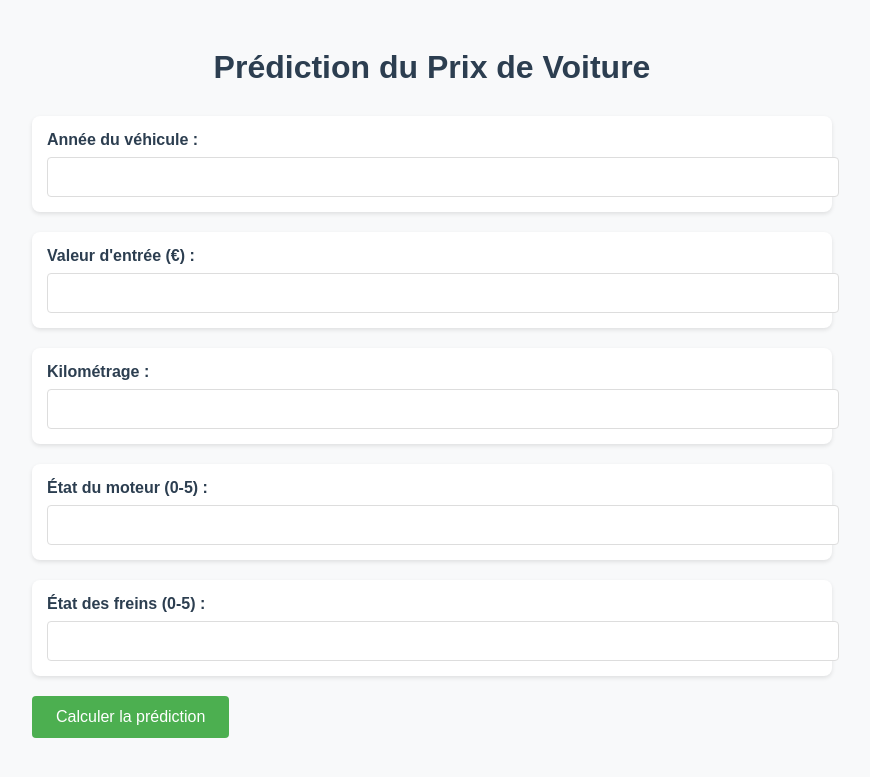
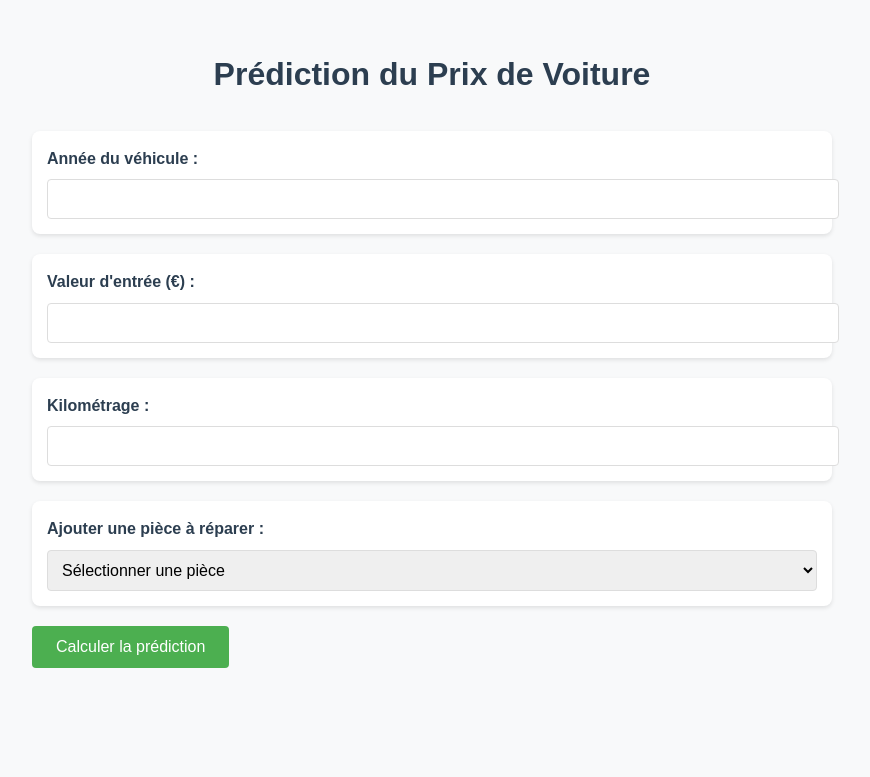
Before and after one commit to Salmasrj/prestige-motors, a Flask app: page / in a window 1280 px wide. Shown: the top 777 px of the page, without its empty margins (208-1078 px from the left). Run offline with Flask 3, Linux system fonts and the light colour scheme.

Commit message:
v2
Faudra augmenter la taille de la BDD pour avoir de bonnes prédictions

```diff
--- a/src/model/predictor.py
+++ b/src/model/predictor.py
@@ -8,6 +8,15 @@
     def __init__(self):
         self.model = None
         self.feature_names = ['Année', 'ValeurEntrée', 'Kilométrage', 'ImportancePieces']
+        self.pieces_uniques = set()
+
+    def get_unique_pieces(self, data_path):
+        df = pd.read_csv(data_path)
+        for pieces_str in df['Pièces']:
+            pieces = json.loads(pieces_str)
+            for piece in pieces:
+                self.pieces_uniques.add(piece['nom_pièce'])
+        return sorted(list(self.pieces_uniques))
 
     def process_pieces(self, pieces_str):
         pieces = json.loads(pieces_str) if isinstance(pieces_str, str) else pieces_str
@@ -17,6 +26,7 @@
     def train(self, data_path):
         # Charger les données
         df = pd.read_csv(data_path)
+        self.get_unique_pieces(data_path)
 
         # Préparation des features
         X = pd.DataFrame()
--- a/src/web/static/css/styles.css
+++ b/src/web/static/css/styles.css
@@ -1,83 +1,3 @@
-body {
-    font-family: 'Arial', sans-serif;
-    background-color: #dad1de;
-    color: #555269;
-}
-
-h1, h2, h3 {
-    color: #2a2e70;
-}
-
-.header {
-    background-color: #4c68c0;
-    padding: 20px;
-    text-align: center;
-    border-radius: 8px;
-}
-
-.tab {
-    margin: 20px;
-    padding: 15px;
-    border: 1px solid #2a2e70;
-    border-radius: 8px;
-    background-color: #ffffff;
-}
-
-.button {
-    background-color: #4c68c0;
-    color: white;
-    border: none;
-    padding: 10px 20px;
-    border-radius: 5px;
-    cursor: pointer;
-    transition: background-color 0.3s;
-}
-
-.button:hover {
-    background-color: #2a2e70;
-}
-
-.alert {
-    padding: 10px;
-    margin: 10px 0;
-    border-radius: 5px;
-}
-
-.alert-success {
-    background-color: #4c68c0;
-    color: white;
-}
-
-.alert-error {
-    background-color: #ff4c4c;
-    color: white;
-}
-
-.dashboard-card {
-    padding: 20px;
-    border-radius: 10px;
-    box-shadow: 0 2px 4px rgba(0,0,0,0.1);
-    margin-bottom: 20px;
-}
-
-.metric-value {
-    font-size: 24px;
-    font-weight: bold;
-    color: #4c68c0;
-}
-
-.status-in-stock {
-    background-color: rgba(76, 104, 192, 0.1);
-}
-
-.status-sold {
-    background-color: rgba(42, 46, 112, 0.1);
-}
-
-.status-in-delivery {
-    background-color: rgba(213, 209, 222, 0.3);
-}
-
 .container {
     max-width: 800px;
     margin: 0 auto;
@@ -88,6 +8,13 @@
     font-family: Arial, sans-serif;
     background-color: #f8f9fa;
     color: #333;
+    line-height: 1.6;
+}
+
+.title {
+    color: #2c3e50;
+    text-align: center;
+    margin-bottom: 30px;
 }
 
 .form-group {
@@ -105,7 +32,7 @@
     color: #2c3e50;
 }
 
-input {
+input, select {
     width: 100%;
     padding: 10px;
     border: 1px solid #ddd;
@@ -113,7 +40,7 @@
     font-size: 16px;
 }
 
-input:focus {
+input:focus, select:focus {
     outline: none;
     border-color: #4CAF50;
     box-shadow: 0 0 5px rgba(76,175,80,0.2);
@@ -134,6 +61,31 @@
     background-color: #45a049;
 }
 
+.piece-selector {
+    margin-bottom: 20px;
+}
+
+.piece-row {
+    display: flex;
+    gap: 10px;
+    align-items: center;
+}
+
+.piece-input {
+    margin-top: 10px;
+    padding: 15px;
+    background: #fff;
+    border-radius: 8px;
+}
+
+.remove-btn {
+    background-color: #dc3545;
+}
+
+.remove-btn:hover {
+    background-color: #c82333;
+}
+
 .result {
     margin-top: 25px;
     padding: 20px;
@@ -142,19 +94,14 @@
     box-shadow: 0 2px 4px rgba(0,0,0,0.1);
 }
 
-.result h2 {
-    color: #2c3e50;
-    margin-bottom: 15px;
-}
-
 .prediction-value {
     font-size: 24px;
     color: #4CAF50;
     font-weight: bold;
 }
 
-.title {
-    color: #2c3e50;
-    text-align: center;
-    margin-bottom: 30px;
+.model-metrics {
+    margin-top: 20px;
+    padding-top: 20px;
+    border-top: 1px solid #eee;
 }
--- a/src/web/templates/index.html
+++ b/src/web/templates/index.html
@@ -10,7 +10,7 @@
     <div class="container">
         <h1 class="title">Prédiction du Prix de Voiture</h1>
 
-        <form method="POST">
+        <form method="POST" id="prediction-form">
             <div class="form-group">
                 <label for="annee">Année du véhicule :</label>
                 <input type="number" id="annee" name="annee" required min="1900" max="2025">
@@ -26,19 +26,17 @@
                 <input type="number" id="kilometrage" name="kilometrage" required min="0">
             </div>
 
-            <div class="form-group">
-                <label for="importance_moteur">État du moteur (0-5) :</label>
-                <input type="number" id="importance_moteur" name="importance_moteur"
-                       min="0" max="5" required
-                       title="0 = Très mauvais état, 5 = Excellent état">
+            <div class="form-group piece-selector">
+                <label>Ajouter une pièce à réparer :</label>
+                <select id="piece-select" onchange="addPieceInput(this.value); this.selectedIndex = 0;">
+                    <option value="">Sélectionner une pièce</option>
+                    {% for piece in pieces_disponibles %}
+                    <option value="{{ piece }}">{{ piece }}</option>
+                    {% endfor %}
+                </select>
             </div>
 
-            <div class="form-group">
-                <label for="importance_freins">État des freins (0-5) :</label>
-                <input type="number" id="importance_freins" name="importance_freins"
-                       min="0" max="5" required
-                       title="0 = Très mauvais état, 5 = Excellent état">
-            </div>
+            <div id="pieces-container"></div>
 
             <button type="submit">Calculer la prédiction</button>
         </form>
@@ -47,8 +45,44 @@
         <div class="result">
             <h2>Résultat de la prédiction</h2>
             <p>Valeur de sortie estimée : <span class="prediction-value">{{ prediction }}€</span></p>
+
+            {% if model_metrics %}
+            <div class="model-metrics">
+                <h3>Métriques du modèle</h3>
+                <p>Score R² (entrainement) : {{ "%.3f"|format(model_metrics.train_score) }}</p>
+                <p>Score R² (test) : {{ "%.3f"|format(model_metrics.test_score) }}</p>
+            </div>
+            {% endif %}
         </div>
         {% endif %}
     </div>
+
+    <script>
+        function addPieceInput(pieceNom) {
+            if (!pieceNom) return;
+
+            // Vérifier si la pièce existe déjà
+            if (document.querySelector(`input[value="${pieceNom}"]`)) {
+                alert('Cette pièce a déjà été ajoutée');
+                return;
+            }
+
+            const container = document.getElementById('pieces-container');
+            const pieceDiv = document.createElement('div');
+            pieceDiv.className = 'form-group piece-input';
+            pieceDiv.innerHTML = `
+                <label for="importance_${pieceNom}">Importance de ${pieceNom} (0-5) :</label>
+                <div class="piece-row">
+                    <input type="hidden" name="pieces[]" value="${pieceNom}">
+                    <input type="number" id="importance_${pieceNom}"
+                           name="importance_${pieceNom}" min="0" max="5" required>
+                    <button type="button" class="remove-btn" onclick="this.parentElement.parentElement.remove()">
+                        Supprimer
+                    </button>
+                </div>
+            `;
+            container.appendChild(pieceDiv);
+        }
+    </script>
 </body>
 </html>
--- a/src/web/webAppPredict.py
+++ b/src/web/webAppPredict.py
@@ -7,39 +7,46 @@
 sys.path.append(root_dir)
 
 from src.model.predictor import CarPricePredictor
+import pandas as pd
+import json
 
 app = Flask(__name__)
 predictor = CarPricePredictor()
 
-# Initialiser et entraîner le modèle au démarrage
-DATA_PATH = os.path.join(os.path.dirname(os.path.dirname(os.path.dirname(__file__))), 'data', 'inventory.csv')
+# Chemin vers le fichier de données
+DATA_PATH = os.path.join(root_dir, 'data', 'inventory.csv')
+
+# Initialiser et entraîner le modèle
 model_metrics = predictor.train(DATA_PATH)
 
 @app.route('/', methods=['GET', 'POST'])
 def home():
     prediction = None
+    pieces_disponibles = predictor.get_unique_pieces(DATA_PATH)
+
     if request.method == 'POST':
-        # Récupérer les données du formulaire
-        pieces = [
-            {
-                "nom_pièce": "Moteur",
-                "importance_pièce": int(request.form['importance_moteur'])
-            },
-            {
-                "nom_pièce": "Freins",
-                "importance_pièce": int(request.form['importance_freins'])
-            }
-        ]
+        pieces = []
+        for piece_name in request.form.getlist('pieces[]'):
+            importance = request.form.get(f'importance_{piece_name}')
+            if importance:
+                pieces.append({
+                    "nom_pièce": piece_name,
+                    "importance_pièce": int(importance)
+                })
 
-        # Faire la prédiction
-        prediction = predictor.predict(
-            annee=int(request.form['annee']),
-            valeur_entree=float(request.form['valeur_entree']),
-            kilometrage=float(request.form['kilometrage']),
-            pieces=pieces
-        )
+        try:
+            prediction = predictor.predict(
+                annee=int(request.form['annee']),
+                valeur_entree=float(request.form['valeur_entree']),
+                kilometrage=float(request.form['kilometrage']),
+                pieces=pieces
+            )
+        except ValueError as e:
+            return str(e), 400
 
-    return render_template('index.html', prediction=prediction)
+    return render_template('index.html',
+                         prediction=prediction,
+                         pieces_disponibles=pieces_disponibles)
 
 if __name__ == '__main__':
     app.run(debug=True)
```
Also changed, not shown: README.md.
